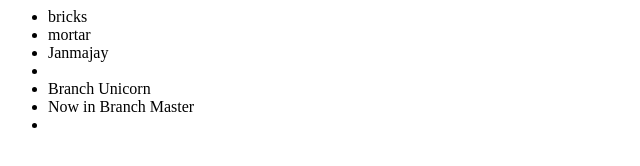
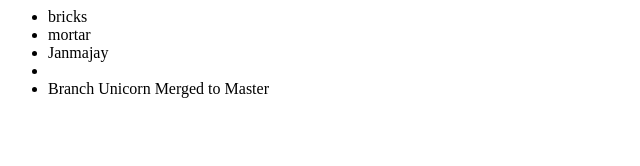
Before and after one commit to janmajay/learningGit, a plain HTML site: page index.html in a window 1280 px wide. Shown: the whole page, without its empty margins (0-640 px from the left). Drawn offline with Linux system fonts and the light colour scheme.

Commit message:
Branch unicorn merged to master

```diff
--- a/index.html
+++ b/index.html
@@ -5,8 +5,7 @@
         <li>bricks</li>
         <li>mortar</li>
         <li> Janmajay <li>
-        <li> Branch Unicorn </li>
-        <li> Now in Branch Master <li>
+        <li> Branch Unicorn Merged to Master</li>
       </ul>
     </div>
   </body>
```
